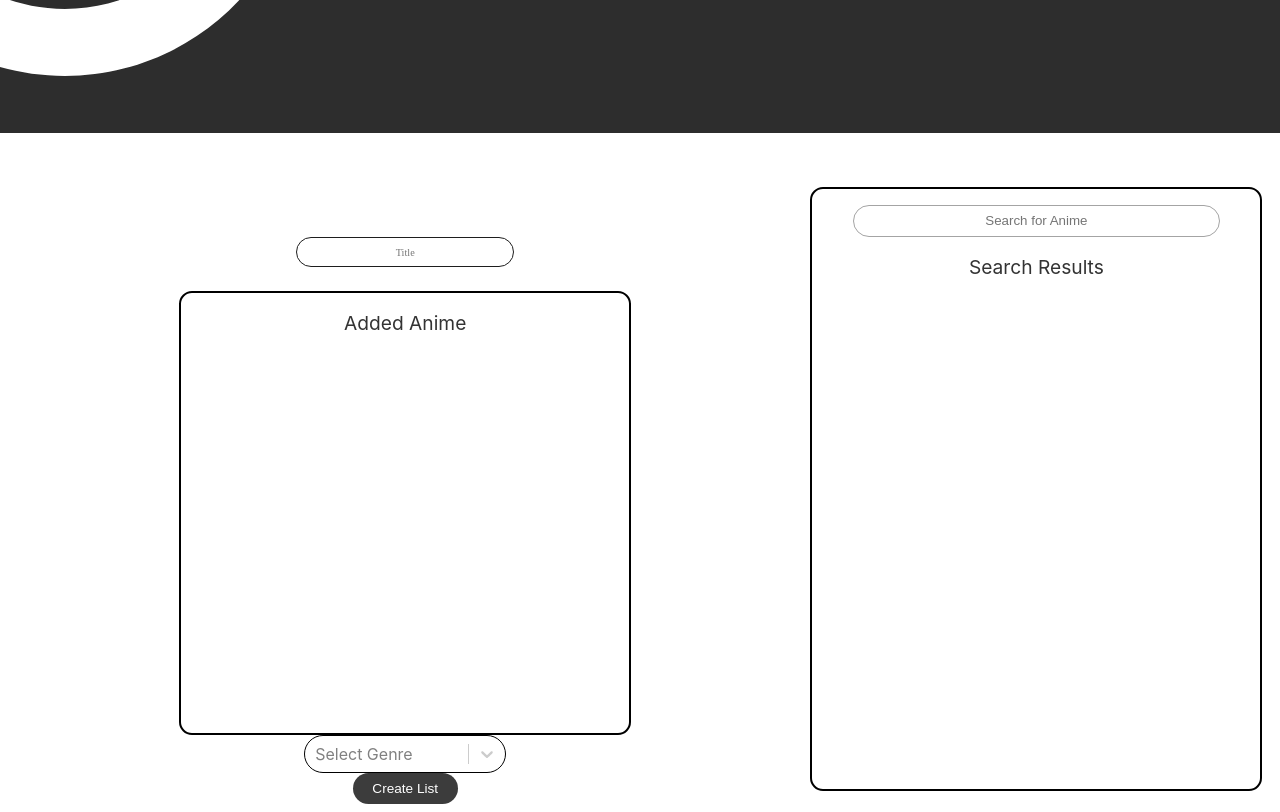
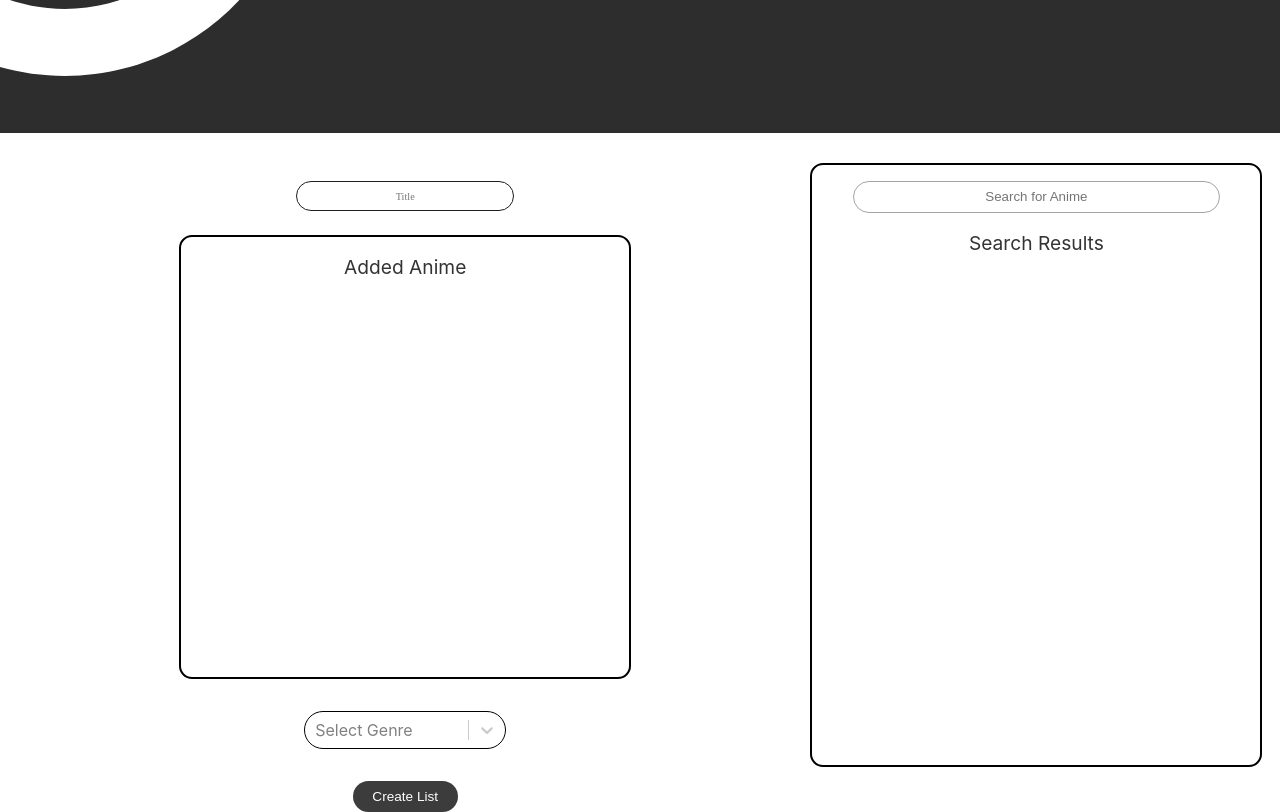
Before and after one commit to Kagamus/source, a React (Create React App) app in the folder kagamus-fe/: page /createList in a window 1280 px wide. Shown: the part 460-1272 px from the top of the page. Built offline with nearby package versions, Linux system fonts and the light colour scheme; sample sign-in values are in the browser's storage.

Commit message:
CreateList FE and logic done

```diff
--- a/kagamus-fe/src/pages/CreateList.jsx
+++ b/kagamus-fe/src/pages/CreateList.jsx
@@ -1,6 +1,7 @@
 import Select from 'react-select'
 
 import React, { useState, useEffect, useContext } from "react";
+import {useHistory} from "react-router-dom";
 import { UserContext } from "../UserContext";
 import { options } from '../utils/constants.js'
 
@@ -15,7 +16,7 @@ function Home() {
     const [genre, setGenre] = useState({ value: '', label: '' });
     const [data, setData] = useState([]);
     const [searchList, setSearchList] = useState([]);
-
+    const history = useHistory();
     const [searchQuery, setSearchQuery] = useState("");
 
     const [offset, setOffset] = useState(1);
@@ -29,10 +30,10 @@ function Home() {
         else if (title == "") {
             alert("Please enter the title.");
         }
-        else if (genre == "") {
+        else if (genre.value == "" || genre.value == "clear") {
             alert("Please enter the genre.");
         }
-        else if (data == []) {
+        else if (data.length == 0) {
             alert("Please add some anime.")
         } else {
             const currList = { "Genre": genre.value, "username": user, "AnimeListTitle": title, "AnimeList": data };
@@ -47,6 +48,7 @@ function Home() {
                 .then(res => res.json())
                 .then(res => {
                     console.log("data: ", data);
+                    history.replace("./myLists");
                 });
         }
     }
@@ -132,7 +134,7 @@ const styles = {
     }),
     InputFields: {
         border: "none",
-        margin: "12vh 0vh 3vh 0vh",
+        margin: "6vh 0vh 3vh 0vh",
         borderRadius: "100vw",
         border: "solid 0.10vw",
         outline: "none",
@@ -142,7 +144,6 @@ const styles = {
         opacity: 1.0,
         fontFamily: "Proxima Nova",
         fontSize: "0.8vw",
-        background: "white",
         width: "15vw",
     },
     // Our list to them
@@ -151,7 +152,7 @@ const styles = {
         justifyContent: "center",
         border: "2px solid",
         borderRadius: "13px",
-        margin: "5vh 12vw 0vh 7vw",
+        margin: "-2vh 12vw 0vh 7vw",
         height: '75vmin'
 
     },
@@ -163,12 +164,14 @@ const styles = {
         textAlign: "center",
         justifyContent: "center",
         backgroundColor: "white",
-        margin: "1vh 7vw 0vh 14vw",
+        margin: "0vh 7vw 0vh 14vw",
+        padding:"0vh 0vh 0vh 0vh",
     },
     userList: {
         padding: "0vh 0 0 0",
         border: "2px solid",
         borderRadius: "13px",
+        marginBottom:"4vh"
     },
 
     pageAlign: {
@@ -206,6 +209,8 @@ const styles = {
         height: "2.4vmax",
         width: "8.2vmax",
         fontWeight: "500",
+        marginTop:"4vh",
+        marginBottom:"0vh"
 
     },
 }
@@ -217,6 +222,8 @@ const customStyles = {
         marginTop: -0.5,
         color: state.selectProps.menuColor,
         padding: 20,
+        top: "auto",
+        bottom: "100%"
     }),
     control: (_, { selectProps: { width } }) => ({
         border: '1px solid black',
```
